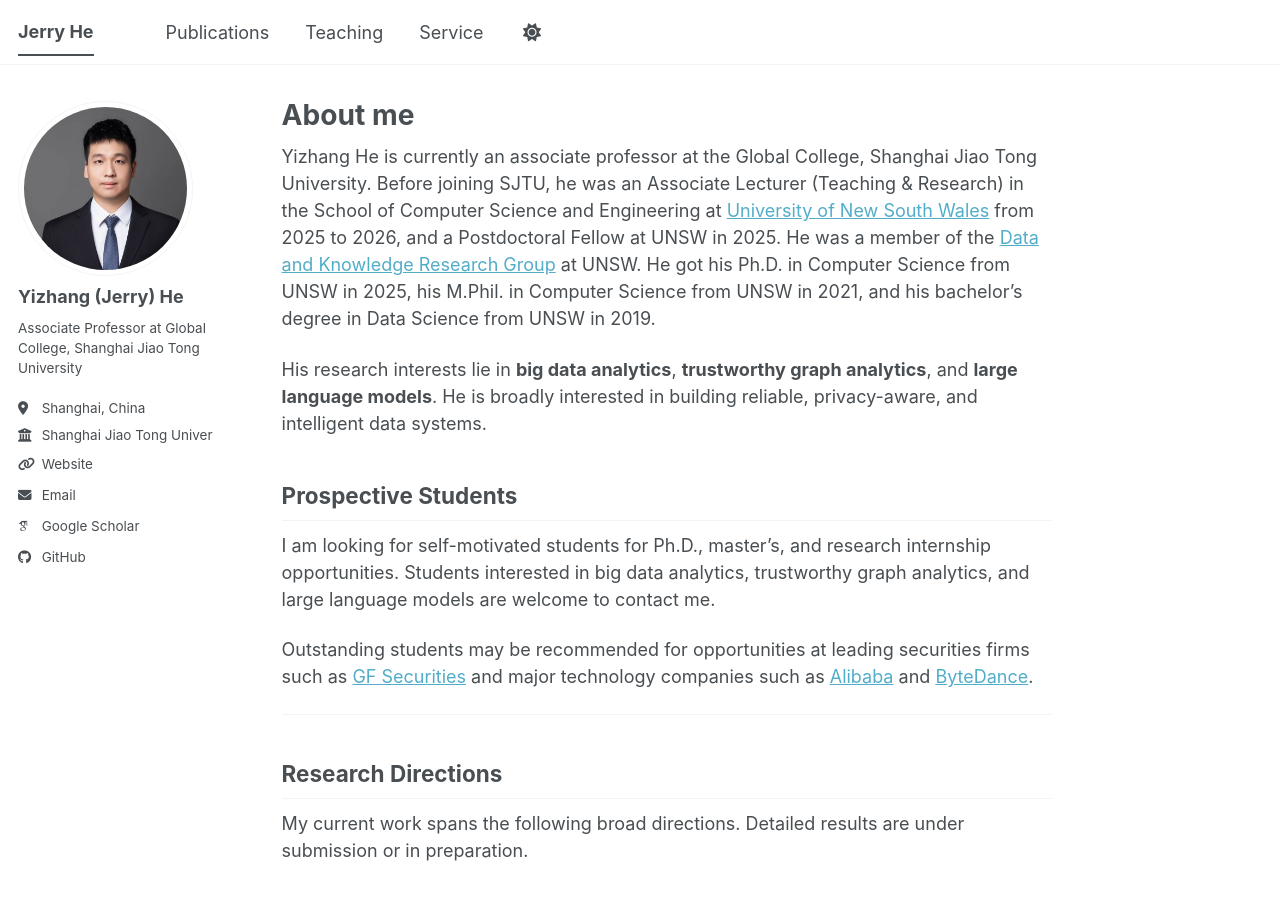
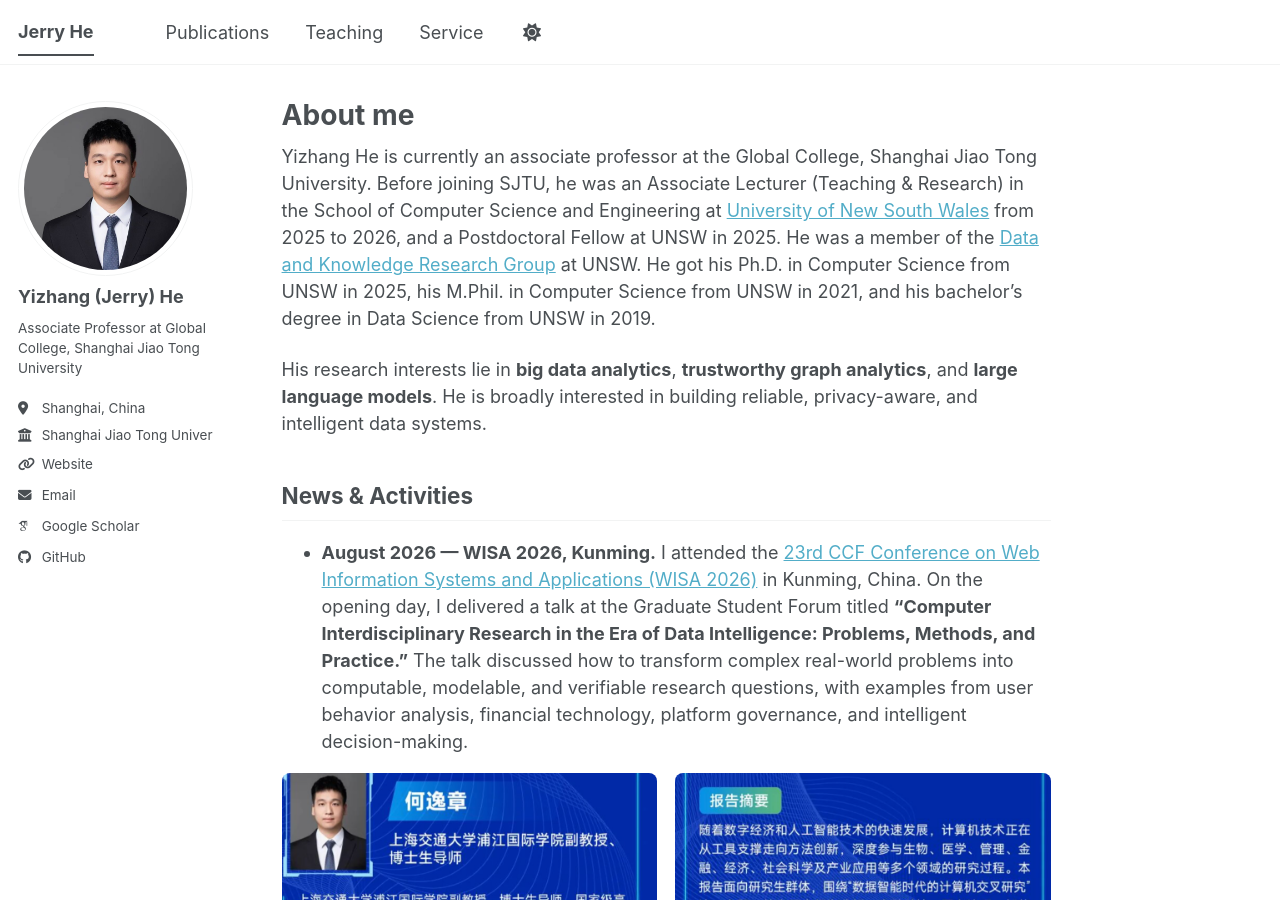
Before and after one commit to jerryUNSW/jerryUNSW.github.io, a Jekyll site: the page built from _pages/about.md, in a window 1280 px wide and 900 px high. Built offline with Jekyll 4.4.1, drawn with Linux system fonts in a browser that asks for light colours; some web fonts are replaced; a script bundle is joined from its source files by our own code; library files that are not in the unit come from our copies.

Commit message:
Add WISA 2026 forum participation

```diff
--- a/_pages/about.md
+++ b/_pages/about.md
@@ -11,6 +11,15 @@ redirect_from:
 Yizhang He is currently an associate professor at the Global College, Shanghai Jiao Tong University. Before joining SJTU, he was an Associate Lecturer (Teaching & Research) in the School of Computer Science and Engineering at [University of New South Wales](https://www.unsw.edu.au/) from 2025 to 2026, and a Postdoctoral Fellow at UNSW in 2025. He was a member of the [Data and Knowledge Research Group](https://unswdb.github.io/index.html) at UNSW. He got his Ph.D. in Computer Science from UNSW in 2025, his M.Phil. in Computer Science from UNSW in 2021, and his bachelor's degree in Data Science from UNSW in 2019.
 
 His research interests lie in **big data analytics**, **trustworthy graph analytics**, and **large language models**. He is broadly interested in building reliable, privacy-aware, and intelligent data systems.
+
+## News & Activities
+
+- **August 2026 — WISA 2026, Kunming.** I attended the [23rd CCF Conference on Web Information Systems and Applications (WISA 2026)](https://conf.ccf.org.cn/WISA2026) in Kunming, China. On the opening day, I delivered a talk at the Graduate Student Forum titled **“Computer Interdisciplinary Research in the Era of Data Intelligence: Problems, Methods, and Practice.”** The talk discussed how to transform complex real-world problems into computable, modelable, and verifiable research questions, with examples from user behavior analysis, financial technology, platform governance, and intelligent decision-making.
+
+<div style="display:flex; gap:1rem; flex-wrap:wrap; align-items:flex-start; margin:0.75rem 0 1.5rem;">
+  <img src="/images/wisa-2026-speaker-profile.png" alt="Yizhang He speaker profile at WISA 2026" style="flex:1 1 300px; min-width:0; max-width:440px; border-radius:8px;">
+  <img src="/images/wisa-2026-talk-abstract.png" alt="Abstract of Yizhang He's WISA 2026 Graduate Student Forum talk" style="flex:1 1 300px; min-width:0; max-width:440px; border-radius:8px;">
+</div>
 
 ## Prospective Students
 
```
Also changed, not shown: images/wisa-2026-speaker-profile.png (added), images/wisa-2026-talk-abstract.png (added).
